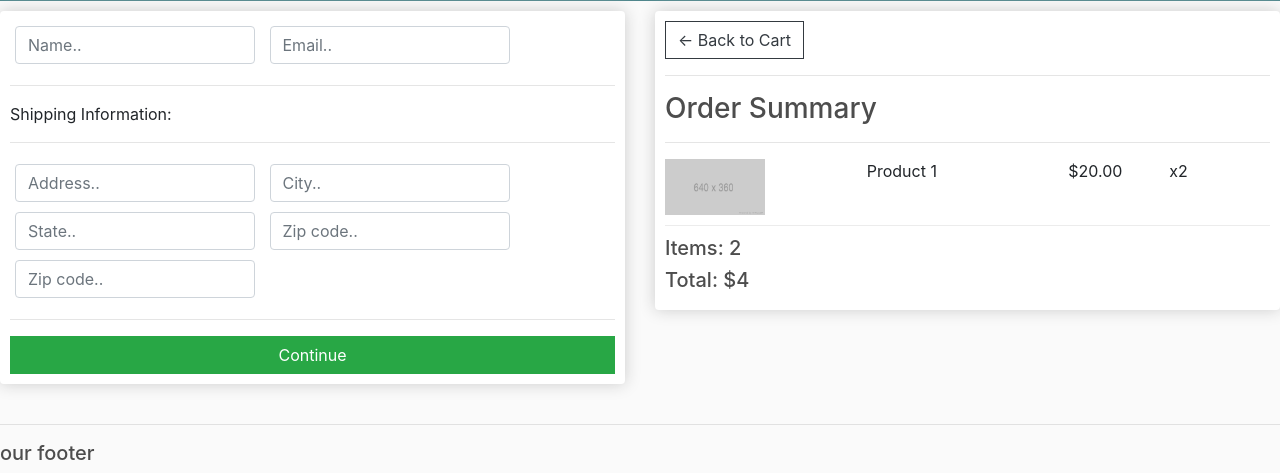
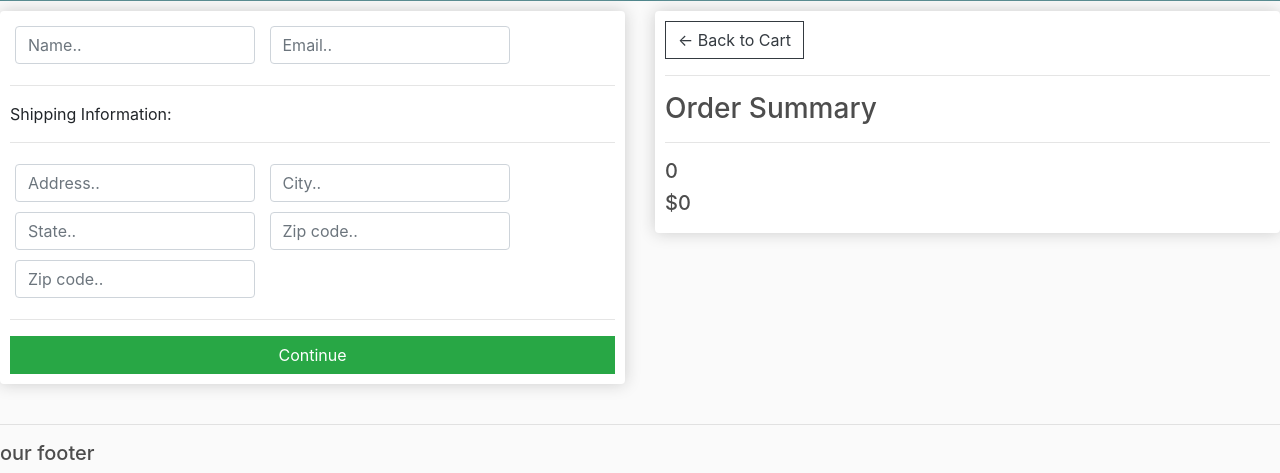
Before and after one commit to ELBORIS28Ipro/new_tutorial, a Django app: page /checkout/ in a window 1280 px wide. Shown: the part 541-1014 px from the top of the page. Run offline with Django 4.2, Linux system fonts and the light colour scheme.

Commit message:
this is for my ecommerce tutorial

```diff
--- a/my_project/ecommerce/store/templates/checkout.html
+++ b/my_project/ecommerce/store/templates/checkout.html
@@ -53,14 +53,16 @@
 				<hr>
 				<h3>Order Summary</h3>
 				<hr>
+				{% for item in items %}
 				<div class="cart-row">
-					<div style="flex:2"><img class="row-image" src="{% static 'images/placeholder.png' %}"></div>
-					<div style="flex:2"><p>Product 1</p></div>
-					<div style="flex:1"><p>$20.00</p></div>
+					<div style="flex:2"><img class="row-image" src="{{item.product.imageURL}}"></div>
+					<div style="flex:2"><p>{{item.product.name}}</p></div>
+					<div style="flex:1"><p>${{item.product.price|floatformat:2}}</p></div>
 					<div style="flex:1"><p>x2</p></div>
 				</div>
-				<h5>Items:   2</h5>
-				<h5>Total:   $4</h5>
+				{% endfor %}
+				<h5>{{order.get_cart_items}}</h5>
+				<h5>${{order.get_cart_total}}</h5>
 			</div>
 		</div>
 	</div>
--- a/my_project/ecommerce/store/templates/store.html
+++ b/my_project/ecommerce/store/templates/store.html
@@ -9,7 +9,7 @@
 				<h6><strong>{{product.name}}</strong></h6>
 				<hr>
 
-				<button  class="btn btn-outline-secondary add-btn">Add to Cart</button>
+				<button data-product="{{product.id}}"data-action="add" class="btn btn-outline-secondary add-btn update-cart">Add to Cart</button>
 				<a class="btn btn-outline-success" href="#">View</a>
 				<h4 style="display: inline-block; float: right"><strong>{{product.price|floatformat:2}}</strong></h4>
 
--- a/my_project/ecommerce/store/urls.py
+++ b/my_project/ecommerce/store/urls.py
@@ -4,6 +4,7 @@ from . import views
 urlpatterns = [
     path('', views.store, name="store"),
     path('cart/', views.cart, name="cart"),
-    path('checkout/', views.checkout, name="checkout")
+    path('checkout/', views.checkout, name="checkout"),
+    path('update-item/', views.updateItem, name="update-item")
 
 ]
--- a/my_project/ecommerce/store/views.py
+++ b/my_project/ecommerce/store/views.py
@@ -1,5 +1,6 @@
 from django.shortcuts import render
 from.models import *
+from django.http import JsonResponse
 
 # Create your views here.
 def store(request):
@@ -14,10 +15,22 @@ def cart(request):
         items = order.orderitem_set.all()
     else:
         items = []
+        order = {'get_cart_total': 0, 'get_cart_items': 0}
 
-    context = {'items': items}
+    context = {'items': items, 'order': order}
     return render(request, 'cart.html', context)
 
 def checkout(request):
-    context = {}
+    if request.user.is_authenticated:
+        customer = request.user.customer
+        order, created = Order.objects.get_or_create(customer=customer, complete=False)
+        items = order.orderitem_set.all()
+    else:
+        items = []
+        order = {'get_cart_total': 0, 'get_cart_items': 0}
+
+    context = {'items': items, 'order': order}
     return render(request, 'checkout.html', context)
+
+def updateItem(request):
+    return JsonResponse('item was added', safe=False)
```
Also changed, not shown: my_project/ecommerce/store/models.py (+17 -0 lines), my_project/ecommerce/store/templates/cart.html (+5 -5 lines), my_project/ecommerce/store/templates/main.html (+21 -0 lines), my_project/ecommerce/db.sqlite3.
